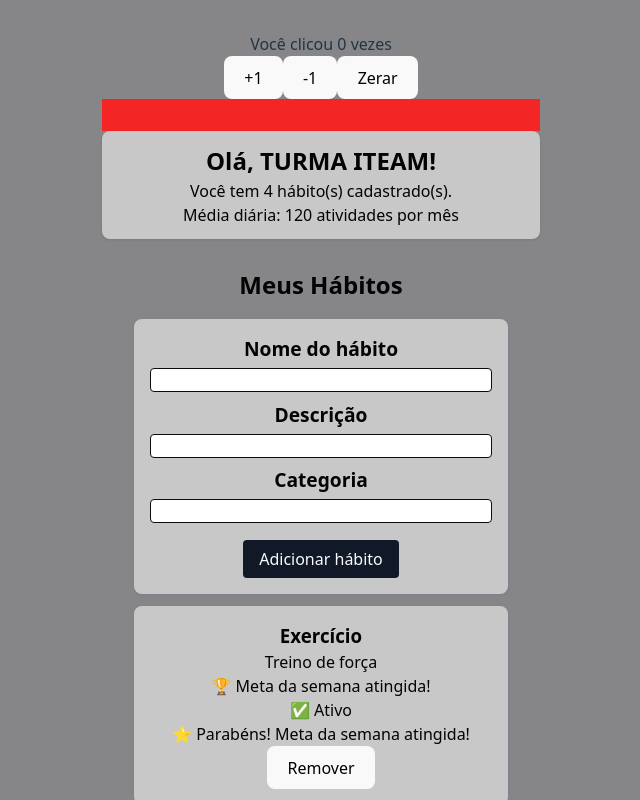
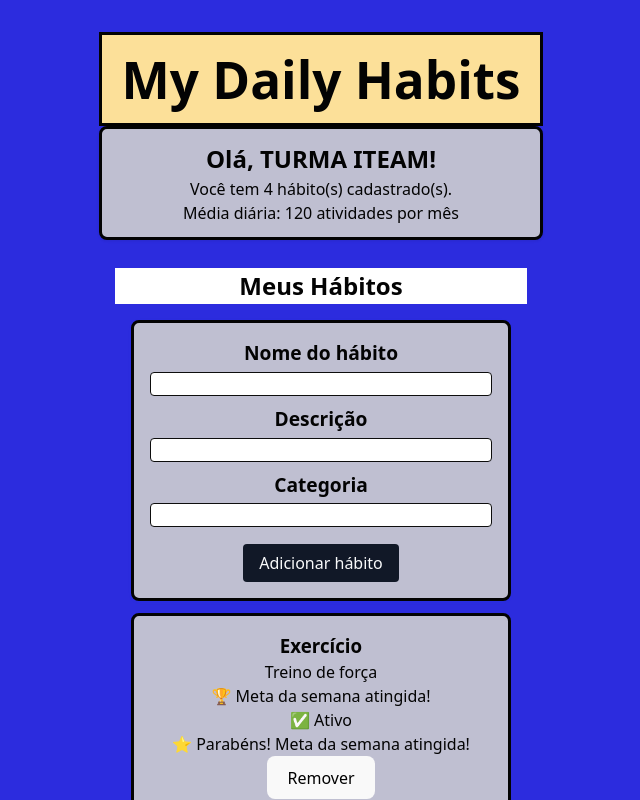
Before and after one commit to LeonardoTupinamba/my-dayli-habits, a React (Vite) app: page / in a window 1280 px wide. Shown: the top 800 px of the page, without its empty margins (319-959 px from the left). Built offline with nearby package versions, Linux system fonts and the light colour scheme.

Commit message:
atualização da atividade 5

```diff
--- a/index.html
+++ b/index.html
@@ -6,6 +6,7 @@
     <meta name="viewport" content="width=device-width, initial-scale=1.0" />
     <title>My Daily Habits</title>
   </head>
+
   <body>
     <div id="root"></div>
     <script type="module" src="/src/main.jsx"></script>
--- a/src/App.css
+++ b/src/App.css
@@ -16,14 +16,15 @@ body {
     -apple-system,
     sans-serif;
   margin: 0;
-  background-color: #868688;
+  background-color: #2c2cde;
 }
 header,
 footer {
   padding: 16px;
-  background-color: rgb(243, 37, 37);
+  background-color: rgb(252, 224, 153);
   text-align: center;
   color: #030303;
+  border-style: solid;
 }
 main,
 section {
@@ -31,6 +32,10 @@ section {
   max-width: 800px;
   margin: 0 auto;
   color: #030303;
+
+  & h2 {
+    background-color: white;
+  }
 }
 .Bem-Vindo {
   background-color: #d0d0d1e4;
@@ -39,6 +44,7 @@ section {
   padding: 12px 16px;
   box-shadow: 0 1px 3px rgba(15, 23, 42, 0.1);
   margin-bottom: 12px;
+  border-style: solid;
 }
 .habit-form {
   background-color: #d0d0d1e4;
@@ -47,13 +53,14 @@ section {
   border-radius: 8px;
   box-shadow: 0 1px 3px rgba(7, 77, 239, 0.1);
   margin-bottom: 12px;
+  border-style: solid;
 }
 .habit-card {
   background-color: #d0d0d1e4;
   border-radius: 8px;
   padding: 16px;
-  box-shadow: 0 1px 3px rgba(7, 77, 239, 0.1);
   margin-bottom: 12px;
+  border-style: solid;
 }
 
 .habit-form label {
--- a/src/App.jsx
+++ b/src/App.jsx
@@ -16,13 +16,13 @@ function App() {
 
   return (
     <div>
-      <Contador />
-      <Header />
+      <Header titulo="My Daily Habits" />
       <BemVindo nomeUsuario="turma iteam" totalHabitos={habits.length} />
       <SecaoHabitos titulo="Meus Hábitos">
         <HabitList habits={habits} />
       </SecaoHabitos>
       <Footer />
+      <Contador />
     </div>
   );
 }
--- a/src/componentes/HabitList.jsx
+++ b/src/componentes/HabitList.jsx
@@ -1,4 +1,4 @@
-import { useState, useEffect } from "react";
+import { useState, useEffect, useRef } from "react";
 import HabitCard from "./HabitCard";
 
 function HabitList() {
@@ -55,6 +55,12 @@ function HabitList() {
   const [novoNome, setNovoNome] = useState("");
   const [novaDescricao, setNovaDescricao] = useState("");
   const [novaCategoria, setNovaCategoria] = useState("");
+  const nomeInputRef = useRef(null);
+  const [erroNome, setErroNome] = useState("");
+
+  /*useEffect(() => {
+    document.title = `My Daily Habits - ${habits.length} hábito(s)`;
+  }, [habits]);*/
 
   useEffect(() => {
     localStorage.setItem("my-daily-habits", JSON.stringify(habits));
@@ -67,13 +73,14 @@ function HabitList() {
       alert("Informe um nome para o hábito.");
       return;
     }
+
     const novoHabit = {
-      id: crypto.randomUUID(),
+      id: Date.now(),
       nome: novoNome,
       descricao: novaDescricao,
-      meta: 7, // padrão
-      ativo: true, // padrão
-      diasFeitos: 0, // padrão
+      meta: 7,
+      ativo: true,
+      diasFeitos: 0,
       categoria: novaCategoria || "Geral",
     };
 
@@ -81,6 +88,24 @@ function HabitList() {
     setNovoNome("");
     setNovaDescricao("");
     setNovaCategoria("");
+
+    nomeInputRef.current?.focus();
+  };
+
+  const handleChange = (e) => {
+    const { name, value } = e.target;
+    // [name] é uma chave dinâmica — usa o valor de name como nome da propriedade
+    if (name === "novoNome") {
+      setNovoNome(value);
+      if (value.length > 0 && value.length < 3) {
+        setErroNome("O nome deve ter pelo menos 3 caracteres.");
+      } else {
+        setErroNome("");
+      }
+    }
+
+    if (name === "novaDescricao") setNovaDescricao(value);
+    if (name === "novaCategoria") setNovaCategoria(value);
   };
 
   const removerHabit = (id) => {
@@ -95,18 +120,24 @@ function HabitList() {
             Nome do hábito
             <input
               type="text"
+              name="novoNome"
               value={novoNome}
-              onChange={(e) => setNovoNome(e.target.value)}
+              onChange={handleChange}
+              ref={nomeInputRef}
             />
           </label>
+          {erroNome && (
+            <p style={{ color: "red", fontSize: "0.8rem" }}>{erroNome}</p>
+          )}
         </div>
         <div>
           <label>
             Descrição
             <input
               type="text"
+              name="novaDescricao"
               value={novaDescricao}
-              onChange={(e) => setNovaDescricao(e.target.value)}
+              onChange={handleChange}
             />
           </label>
         </div>
@@ -115,8 +146,9 @@ function HabitList() {
             Categoria
             <input
               type="text"
+              name="novaCategoria"
               value={novaCategoria}
-              onChange={(e) => setNovaCategoria(e.target.value)}
+              onChange={handleChange}
             />
           </label>
         </div>
```
